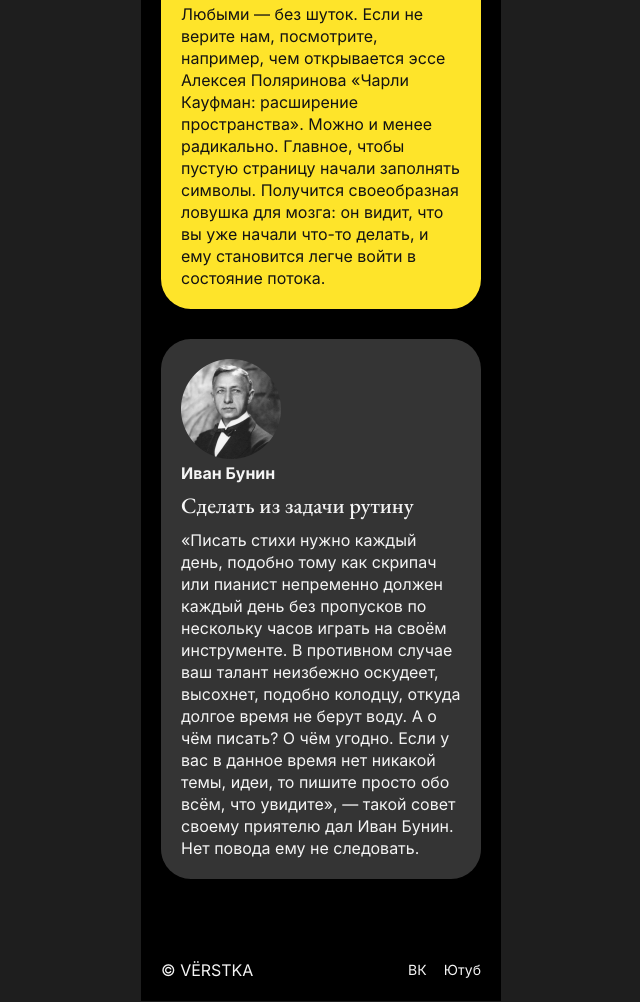
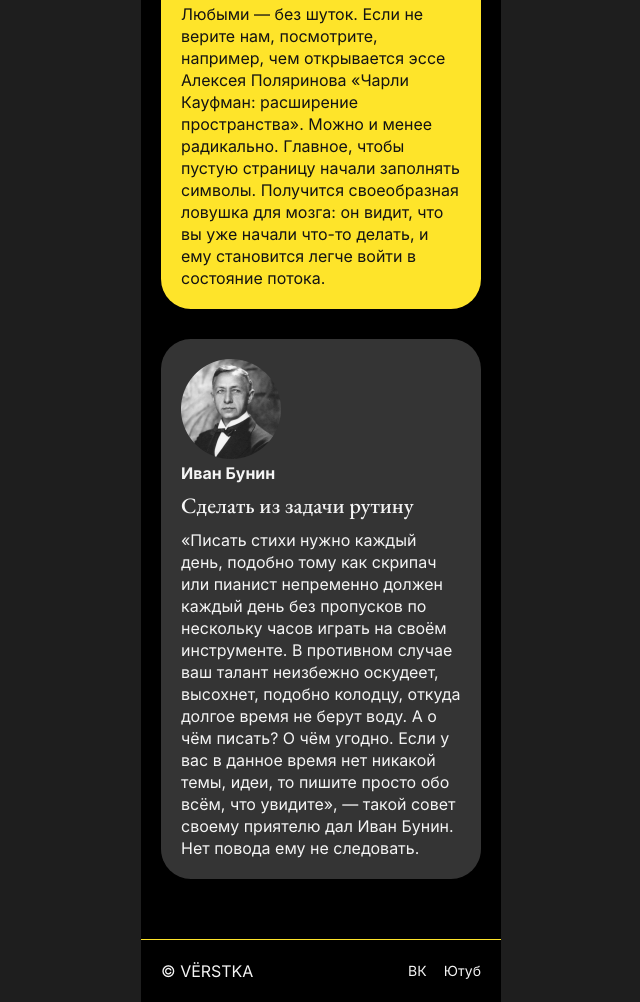
Before and after one commit to Shystriyhlopchik/s-chistogo-lista, a plain HTML site: page index.html in a window 1280 px wide. Shown: the part 3209-4211 px from the top of the page, without its empty margins (319-959 px from the left). Drawn offline with Linux system fonts and the light colour scheme; files whose address does not match are found by name.

Commit message:
Поправлен border

```diff
--- a/styles/style.css
+++ b/styles/style.css
@@ -213,6 +213,7 @@ h1, h2, h3, h4, h5, h6, p, ul, ol, blockquote {
     justify-content: space-between;
     align-items: center;
     padding: 20px;
+    border-top: 1px solid #FEE42A;
 }
 
 .footer__copy {
```
